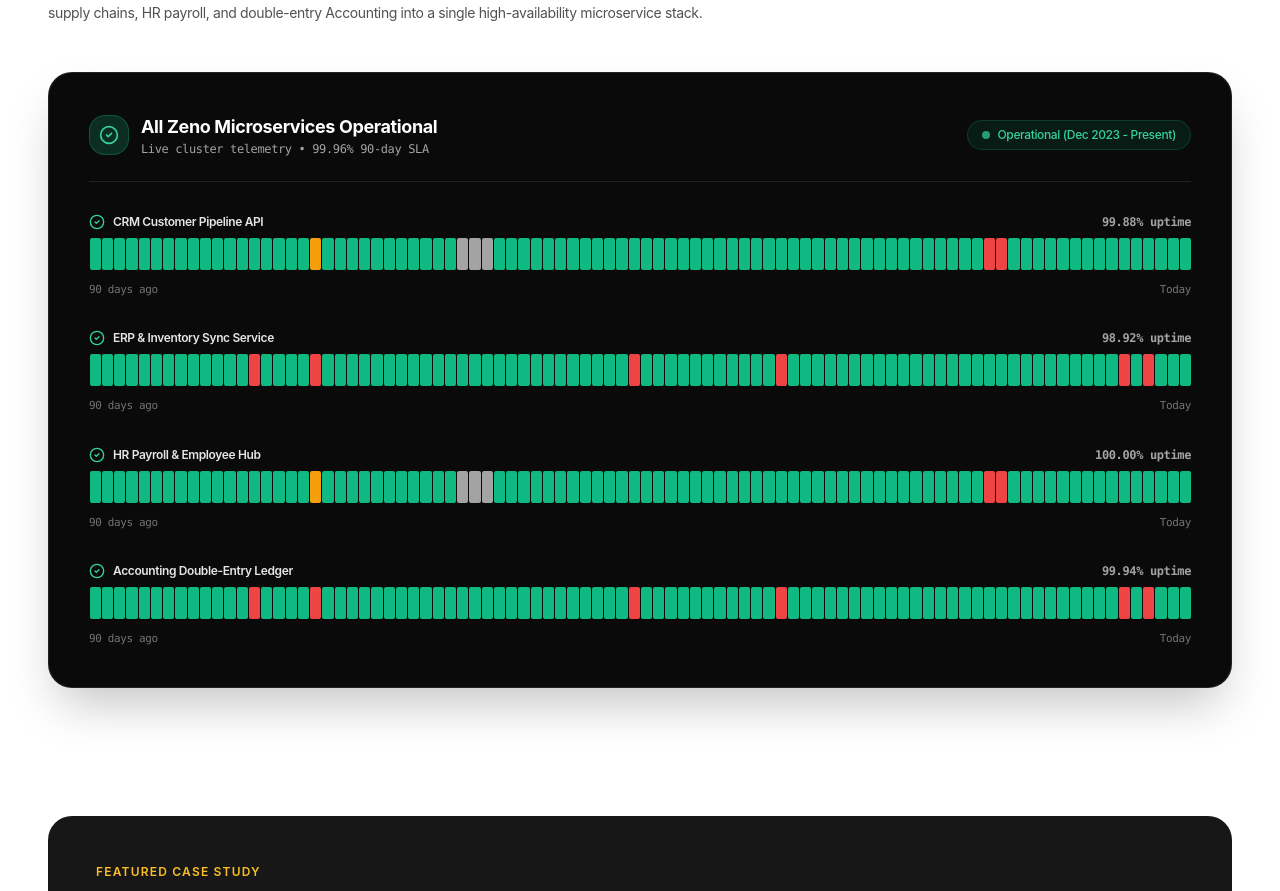
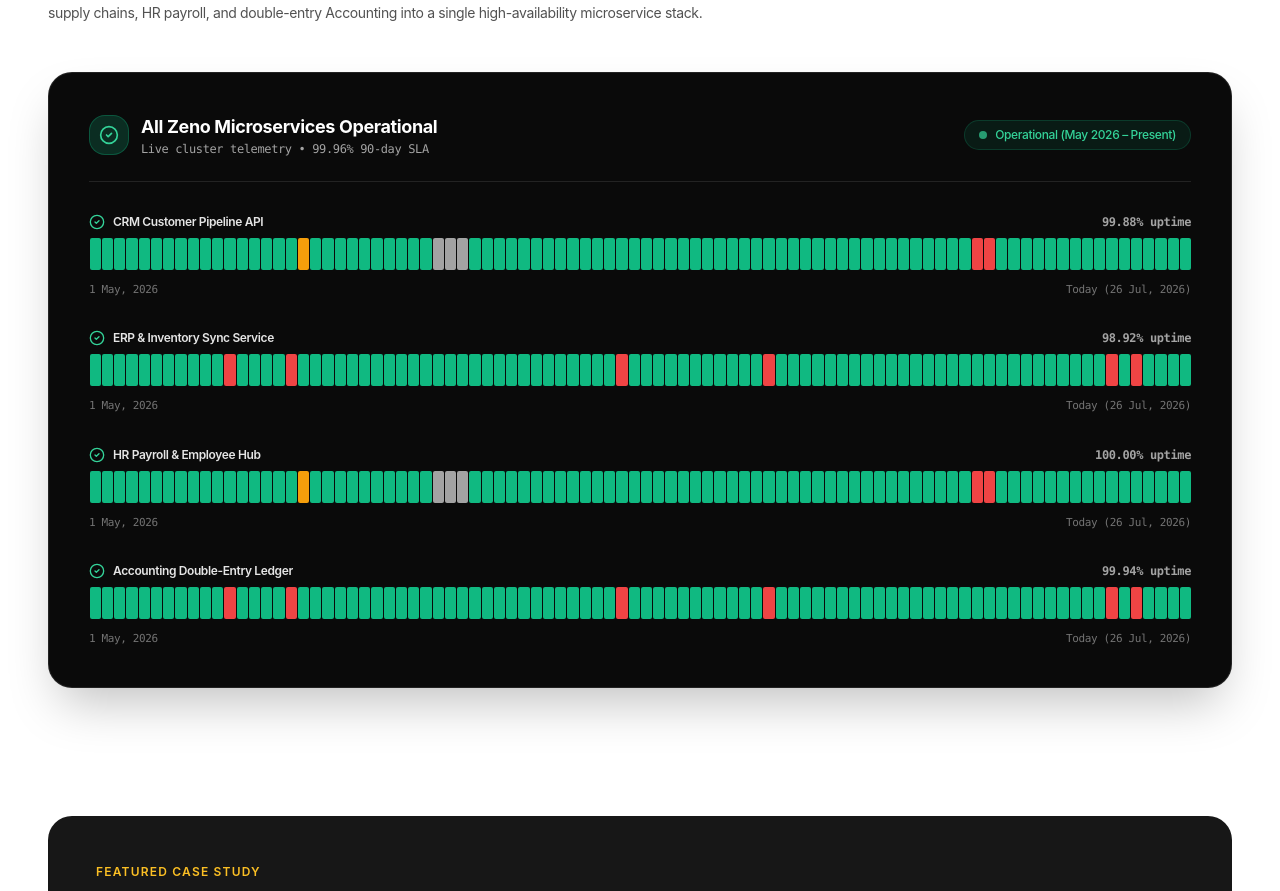
Before and after one commit to Asta39/evoqstudios, a Next.js app: page /services/system-development in a window 1280 px wide. Shown: the part 2386-3277 px from the top of the page. Built offline with nearby package versions, Linux system fonts and the light colour scheme.

Commit message:
Update Zeno status tracker telemetry dates to May 2026 through July 2026

```diff
--- a/components/ZenoShowcaseSection.jsx
+++ b/components/ZenoShowcaseSection.jsx
@@ -1,193 +1,7 @@
 "use client";
 
 import React, { useState } from "react";
-import { CheckCircle2, AlertTriangle, Settings, Layers, Server, Activity } from "lucide-react";
-
-const dataComponents = [
-  { date: '29 Sep, 2023', tooltip: 'Operational' },
-  { date: '30 Sep, 2023', tooltip: 'Operational' },
-  { date: '1 Oct, 2023', tooltip: 'Operational' },
-  { date: '2 Oct, 2023', tooltip: 'Operational' },
-  { date: '3 Oct, 2023', tooltip: 'Operational' },
-  { date: '4 Oct, 2023', tooltip: 'Operational' },
-  { date: '5 Oct, 2023', tooltip: 'Operational' },
-  { date: '6 Oct, 2023', tooltip: 'Operational' },
-  { date: '7 Oct, 2023', tooltip: 'Operational' },
-  { date: '8 Oct, 2023', tooltip: 'Operational' },
-  { date: '9 Oct, 2023', tooltip: 'Operational' },
-  { date: '10 Oct, 2023', tooltip: 'Operational' },
-  { date: '11 Oct, 2023', tooltip: 'Operational' },
-  { date: '12 Oct, 2023', tooltip: 'Operational' },
-  { date: '13 Oct, 2023', tooltip: 'Operational' },
-  { date: '14 Oct, 2023', tooltip: 'Operational' },
-  { date: '15 Oct, 2023', tooltip: 'Operational' },
-  { date: '16 Oct, 2023', tooltip: 'Operational' },
-  { date: '17 Oct, 2023', tooltip: 'Maintenance' },
-  { date: '18 Oct, 2023', tooltip: 'Operational' },
-  { date: '19 Oct, 2023', tooltip: 'Operational' },
-  { date: '20 Oct, 2023', tooltip: 'Operational' },
-  { date: '21 Oct, 2023', tooltip: 'Operational' },
-  { date: '22 Oct, 2023', tooltip: 'Operational' },
-  { date: '23 Oct, 2023', tooltip: 'Operational' },
-  { date: '24 Oct, 2023', tooltip: 'Operational' },
-  { date: '25 Oct, 2023', tooltip: 'Operational' },
-  { date: '26 Oct, 2023', tooltip: 'Operational' },
-  { date: '27 Oct, 2023', tooltip: 'Operational' },
-  { date: '28 Oct, 2023', tooltip: 'Operational' },
-  { date: '29 Oct, 2023', tooltip: 'Not measured' },
-  { date: '30 Oct, 2023', tooltip: 'Not measured' },
-  { date: '31 Oct, 2023', tooltip: 'Not measured' },
-  { date: '1 Nov, 2023', tooltip: 'Operational' },
-  { date: '2 Nov, 2023', tooltip: 'Operational' },
-  { date: '3 Nov, 2023', tooltip: 'Operational' },
-  { date: '4 Nov, 2023', tooltip: 'Operational' },
-  { date: '5 Nov, 2023', tooltip: 'Operational' },
-  { date: '6 Nov, 2023', tooltip: 'Operational' },
-  { date: '7 Nov, 2023', tooltip: 'Operational' },
-  { date: '8 Nov, 2023', tooltip: 'Operational' },
-  { date: '9 Nov, 2023', tooltip: 'Operational' },
-  { date: '10 Nov, 2023', tooltip: 'Operational' },
-  { date: '11 Nov, 2023', tooltip: 'Operational' },
-  { date: '12 Nov, 2023', tooltip: 'Operational' },
-  { date: '13 Nov, 2023', tooltip: 'Operational' },
-  { date: '14 Nov, 2023', tooltip: 'Operational' },
-  { date: '15 Nov, 2023', tooltip: 'Operational' },
-  { date: '16 Nov, 2023', tooltip: 'Operational' },
-  { date: '17 Nov, 2023', tooltip: 'Operational' },
-  { date: '18 Nov, 2023', tooltip: 'Operational' },
-  { date: '19 Nov, 2023', tooltip: 'Operational' },
-  { date: '20 Nov, 2023', tooltip: 'Operational' },
-  { date: '21 Nov, 2023', tooltip: 'Operational' },
-  { date: '22 Nov, 2023', tooltip: 'Operational' },
-  { date: '23 Nov, 2023', tooltip: 'Operational' },
-  { date: '24 Nov, 2023', tooltip: 'Operational' },
-  { date: '25 Nov, 2023', tooltip: 'Operational' },
-  { date: '26 Nov, 2023', tooltip: 'Operational' },
-  { date: '27 Nov, 2023', tooltip: 'Operational' },
-  { date: '28 Nov, 2023', tooltip: 'Operational' },
-  { date: '29 Nov, 2023', tooltip: 'Operational' },
-  { date: '30 Nov, 2023', tooltip: 'Operational' },
-  { date: '1 Dec, 2023', tooltip: 'Operational' },
-  { date: '2 Dec, 2023', tooltip: 'Operational' },
-  { date: '3 Dec, 2023', tooltip: 'Operational' },
-  { date: '4 Dec, 2023', tooltip: 'Operational' },
-  { date: '5 Dec, 2023', tooltip: 'Operational' },
-  { date: '6 Dec, 2023', tooltip: 'Operational' },
-  { date: '7 Dec, 2023', tooltip: 'Operational' },
-  { date: '8 Dec, 2023', tooltip: 'Operational' },
-  { date: '9 Dec, 2023', tooltip: 'Operational' },
-  { date: '10 Dec, 2023', tooltip: 'Operational' },
-  { date: '11 Dec, 2023', tooltip: 'Downtime' },
-  { date: '12 Dec, 2023', tooltip: 'Downtime' },
-  { date: '13 Dec, 2023', tooltip: 'Operational' },
-  { date: '14 Dec, 2023', tooltip: 'Operational' },
-  { date: '15 Dec, 2023', tooltip: 'Operational' },
-  { date: '16 Dec, 2023', tooltip: 'Operational' },
-  { date: '17 Dec, 2023', tooltip: 'Operational' },
-  { date: '18 Dec, 2023', tooltip: 'Operational' },
-  { date: '19 Dec, 2023', tooltip: 'Operational' },
-  { date: '20 Dec, 2023', tooltip: 'Operational' },
-  { date: '21 Dec, 2023', tooltip: 'Operational' },
-  { date: '22 Dec, 2023', tooltip: 'Operational' },
-  { date: '23 Dec, 2023', tooltip: 'Operational' },
-  { date: '24 Dec, 2023', tooltip: 'Operational' },
-  { date: '25 Dec, 2023', tooltip: 'Operational' },
-  { date: '26 Dec, 2023', tooltip: 'Operational' },
-  { date: '27 Dec, 2023', tooltip: 'Operational' },
-];
-
-const dataBlocks = [
-  { date: '29 Sep, 2023', tooltip: 'Operational' },
-  { date: '30 Sep, 2023', tooltip: 'Operational' },
-  { date: '1 Oct, 2023', tooltip: 'Operational' },
-  { date: '2 Oct, 2023', tooltip: 'Operational' },
-  { date: '3 Oct, 2023', tooltip: 'Operational' },
-  { date: '4 Oct, 2023', tooltip: 'Operational' },
-  { date: '5 Oct, 2023', tooltip: 'Operational' },
-  { date: '6 Oct, 2023', tooltip: 'Operational' },
-  { date: '7 Oct, 2023', tooltip: 'Operational' },
-  { date: '8 Oct, 2023', tooltip: 'Operational' },
-  { date: '9 Oct, 2023', tooltip: 'Operational' },
-  { date: '10 Oct, 2023', tooltip: 'Operational' },
-  { date: '11 Oct, 2023', tooltip: 'Operational' },
-  { date: '12 Oct, 2023', tooltip: 'Downtime' },
-  { date: '13 Oct, 2023', tooltip: 'Operational' },
-  { date: '14 Oct, 2023', tooltip: 'Operational' },
-  { date: '15 Oct, 2023', tooltip: 'Operational' },
-  { date: '16 Oct, 2023', tooltip: 'Operational' },
-  { date: '17 Oct, 2023', tooltip: 'Downtime' },
-  { date: '18 Oct, 2023', tooltip: 'Operational' },
-  { date: '19 Oct, 2023', tooltip: 'Operational' },
-  { date: '20 Oct, 2023', tooltip: 'Operational' },
-  { date: '21 Oct, 2023', tooltip: 'Operational' },
-  { date: '22 Oct, 2023', tooltip: 'Operational' },
-  { date: '23 Oct, 2023', tooltip: 'Operational' },
-  { date: '24 Oct, 2023', tooltip: 'Operational' },
-  { date: '25 Oct, 2023', tooltip: 'Operational' },
-  { date: '26 Oct, 2023', tooltip: 'Operational' },
-  { date: '27 Oct, 2023', tooltip: 'Operational' },
-  { date: '28 Oct, 2023', tooltip: 'Operational' },
-  { date: '29 Oct, 2023', tooltip: 'Operational' },
-  { date: '30 Oct, 2023', tooltip: 'Operational' },
-  { date: '31 Oct, 2023', tooltip: 'Operational' },
-  { date: '1 Nov, 2023', tooltip: 'Operational' },
-  { date: '2 Nov, 2023', tooltip: 'Operational' },
-  { date: '3 Nov, 2023', tooltip: 'Operational' },
-  { date: '4 Nov, 2023', tooltip: 'Operational' },
-  { date: '5 Nov, 2023', tooltip: 'Operational' },
-  { date: '6 Nov, 2023', tooltip: 'Operational' },
-  { date: '7 Nov, 2023', tooltip: 'Operational' },
-  { date: '8 Nov, 2023', tooltip: 'Operational' },
-  { date: '9 Nov, 2023', tooltip: 'Operational' },
-  { date: '10 Nov, 2023', tooltip: 'Operational' },
-  { date: '11 Nov, 2023', tooltip: 'Operational' },
-  { date: '12 Nov, 2023', tooltip: 'Downtime' },
-  { date: '13 Nov, 2023', tooltip: 'Operational' },
-  { date: '14 Nov, 2023', tooltip: 'Operational' },
-  { date: '15 Nov, 2023', tooltip: 'Operational' },
-  { date: '16 Nov, 2023', tooltip: 'Operational' },
-  { date: '17 Nov, 2023', tooltip: 'Operational' },
-  { date: '18 Nov, 2023', tooltip: 'Operational' },
-  { date: '19 Nov, 2023', tooltip: 'Operational' },
-  { date: '20 Nov, 2023', tooltip: 'Operational' },
-  { date: '21 Nov, 2023', tooltip: 'Operational' },
-  { date: '22 Nov, 2023', tooltip: 'Operational' },
-  { date: '23 Nov, 2023', tooltip: 'Operational' },
-  { date: '24 Nov, 2023', tooltip: 'Downtime' },
-  { date: '25 Nov, 2023', tooltip: 'Operational' },
-  { date: '26 Nov, 2023', tooltip: 'Operational' },
-  { date: '27 Nov, 2023', tooltip: 'Operational' },
-  { date: '28 Nov, 2023', tooltip: 'Operational' },
-  { date: '29 Nov, 2023', tooltip: 'Operational' },
-  { date: '30 Nov, 2023', tooltip: 'Operational' },
-  { date: '1 Dec, 2023', tooltip: 'Operational' },
-  { date: '2 Dec, 2023', tooltip: 'Operational' },
-  { date: '3 Dec, 2023', tooltip: 'Operational' },
-  { date: '4 Dec, 2023', tooltip: 'Operational' },
-  { date: '5 Dec, 2023', tooltip: 'Operational' },
-  { date: '6 Dec, 2023', tooltip: 'Operational' },
-  { date: '7 Dec, 2023', tooltip: 'Operational' },
-  { date: '8 Dec, 2023', tooltip: 'Operational' },
-  { date: '9 Dec, 2023', tooltip: 'Operational' },
-  { date: '10 Dec, 2023', tooltip: 'Operational' },
-  { date: '11 Dec, 2023', tooltip: 'Operational' },
-  { date: '12 Dec, 2023', tooltip: 'Operational' },
-  { date: '13 Dec, 2023', tooltip: 'Operational' },
-  { date: '14 Dec, 2023', tooltip: 'Operational' },
-  { date: '15 Dec, 2023', tooltip: 'Operational' },
-  { date: '16 Dec, 2023', tooltip: 'Operational' },
-  { date: '17 Dec, 2023', tooltip: 'Operational' },
-  { date: '18 Dec, 2023', tooltip: 'Operational' },
-  { date: '19 Dec, 2023', tooltip: 'Operational' },
-  { date: '20 Dec, 2023', tooltip: 'Operational' },
-  { date: '21 Dec, 2023', tooltip: 'Operational' },
-  { date: '22 Dec, 2023', tooltip: 'Downtime' },
-  { date: '23 Dec, 2023', tooltip: 'Operational' },
-  { date: '24 Dec, 2023', tooltip: 'Downtime' },
-  { date: '25 Dec, 2023', tooltip: 'Operational' },
-  { date: '26 Dec, 2023', tooltip: 'Operational' },
-  { date: '27 Dec, 2023', tooltip: 'Operational' },
-];
+import { CheckCircle2, Activity } from "lucide-react";
 
 const colorMapping = {
   Operational: 'bg-emerald-500',
@@ -196,15 +10,49 @@ const colorMapping = {
   'Not measured': 'bg-neutral-400',
 };
 
-const combinedDataComponents = dataComponents.map((item) => ({
-  ...item,
-  color: colorMapping[item.tooltip],
-}));
+// Generate 90-day telemetry timeline starting May 1, 2026
+function generateDatesFromMay2026(overrides = {}) {
+  const list = [];
+  const startDate = new Date(2026, 4, 1); // May 1, 2026
 
-const combinedDataBlocks = dataBlocks.map((item) => ({
-  ...item,
-  color: colorMapping[item.tooltip],
-}));
+  for (let i = 0; i < 90; i++) {
+    const d = new Date(startDate);
+    d.setDate(startDate.getDate() + i);
+
+    const formattedDate = d.toLocaleDateString("en-GB", {
+      day: "numeric",
+      month: "short",
+      year: "numeric",
+    });
+
+    const status = overrides[i] || "Operational";
+
+    list.push({
+      date: formattedDate,
+      tooltip: status,
+      color: colorMapping[status],
+    });
+  }
+  return list;
+}
+
+const combinedDataComponents = generateDatesFromMay2026({
+  17: "Maintenance",
+  28: "Not measured",
+  29: "Not measured",
+  30: "Not measured",
+  72: "Downtime",
+  73: "Downtime",
+});
+
+const combinedDataBlocks = generateDatesFromMay2026({
+  11: "Downtime",
+  16: "Downtime",
+  43: "Downtime",
+  55: "Downtime",
+  83: "Downtime",
+  85: "Downtime",
+});
 
 function Block({ color, tooltip, date }) {
   const [hovered, setHovered] = useState(false);
@@ -275,7 +123,7 @@ export function ZenoShowcaseSection() {
 
           <div className="flex items-center gap-2 text-xs font-medium text-emerald-400 bg-emerald-500/10 px-3.5 py-1.5 rounded-full border border-emerald-500/20 w-fit">
             <span className="w-2 h-2 rounded-full bg-emerald-400 animate-pulse" />
-            <span>Operational (Dec 2023 - Present)</span>
+            <span>Operational (May 2026 – Present)</span>
           </div>
         </div>
 
@@ -294,8 +142,8 @@ export function ZenoShowcaseSection() {
               <Tracker data={module.data} />
 
               <div className="flex items-center justify-between text-[11px] text-neutral-500 font-mono pt-1">
-                <span>90 days ago</span>
-                <span>Today</span>
+                <span>1 May, 2026</span>
+                <span>Today (26 Jul, 2026)</span>
               </div>
             </div>
           ))}
```
